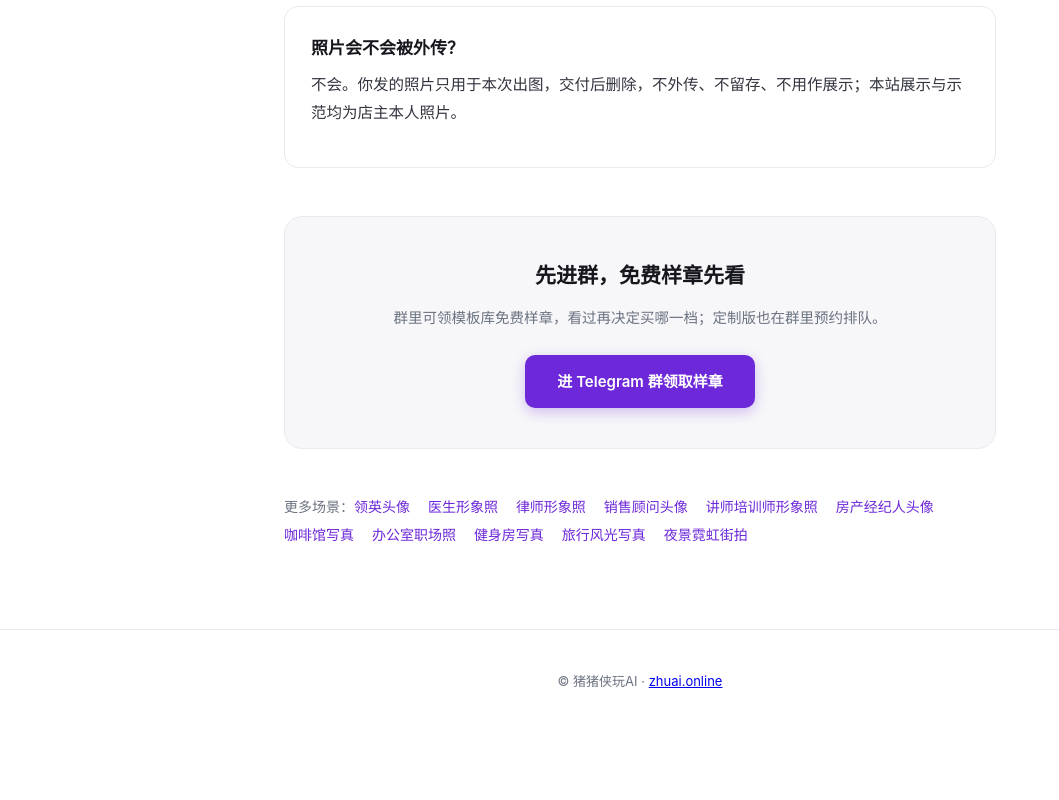
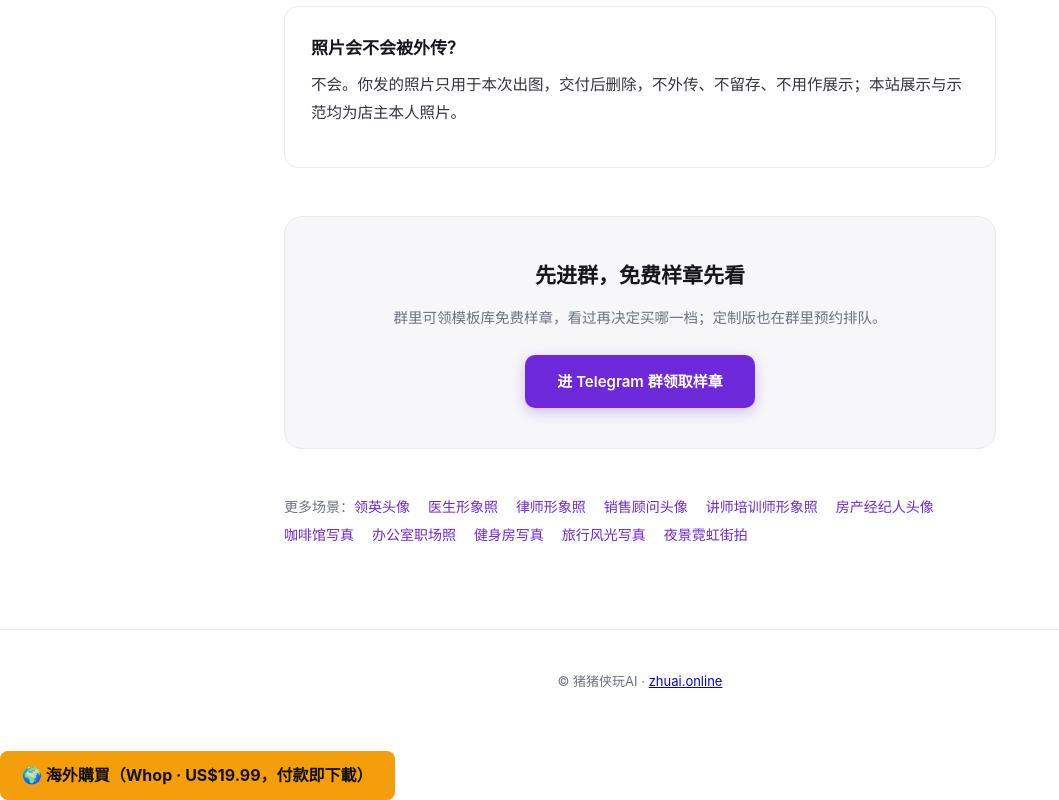
Before and after one commit to online0907/zhuai-nav, a plain HTML site: page photo-beach.html in a window 1280 px wide. Shown: the part 1478-2278 px from the top of the page, without its empty margins (0-1059 px from the left). Before the commit the page ends 2211 px from the top, so only its background shows below. Drawn offline with Linux system fonts and the light colour scheme.

Commit message:
photo pages: add Whop purchase CTA

```diff
--- a/photo-beach.html
+++ b/photo-beach.html
@@ -64,5 +64,7 @@ footer{padding:40px 0;text-align:center;color:var(--mut);font-size:13px;border-t
 <div class="links">更多场景：<a href="photo-linkedin.html">领英头像</a> <a href="photo-doctor.html">医生形象照</a> <a href="photo-lawyer.html">律师形象照</a> <a href="photo-sales.html">销售顾问头像</a> <a href="photo-teacher.html">讲师培训师形象照</a> <a href="photo-realtor.html">房产经纪人头像</a> <a href="photo-cafe.html">咖啡馆写真</a> <a href="photo-office.html">办公室职场照</a> <a href="photo-gym.html">健身房写真</a> <a href="photo-travel.html">旅行风光写真</a> <a href="photo-neon.html">夜景霓虹街拍</a></div>
 </main>
 <footer>© 猪猪侠玩AI · <a href="index.html">zhuai.online</a></footer>
+
+<p style="margin-top:18px"><a href="https://whop.com/zhuai-studio/ai-portrait-prompt-library-30-face-lock-templates-for-leonardo-chatgpt/" style="display:inline-block;padding:10px 22px;background:#f59e0b;color:#111;font-weight:700;border-radius:8px;text-decoration:none">🌍 海外購買（Whop · US$19.99，付款即下載）</a></p>
 </body>
 </html>
```
Also changed, not shown: photo-cafe.html (+2 -0 lines), photo-doctor.html (+2 -0 lines), photo-gym.html (+2 -0 lines), photo-lawyer.html (+2 -0 lines), photo-linkedin.html (+2 -0 lines), photo-neon.html (+2 -0 lines), photo-office.html (+2 -0 lines), photo-realtor.html (+2 -0 lines), photo-sales.html (+2 -0 lines), photo-teacher.html (+2 -0 lines), photo-travel.html (+2 -0 lines), photo.html (+2 -0 lines).
